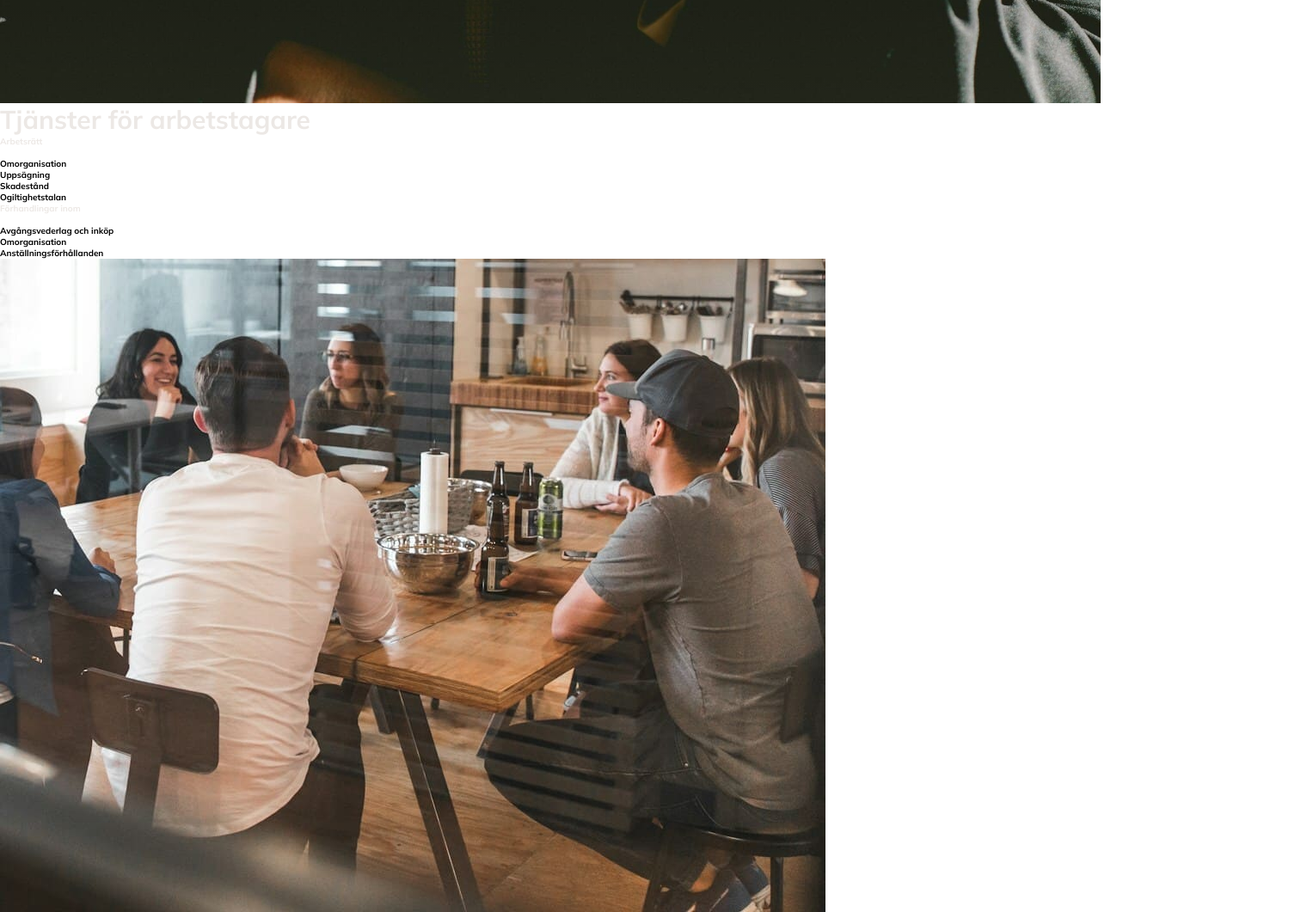
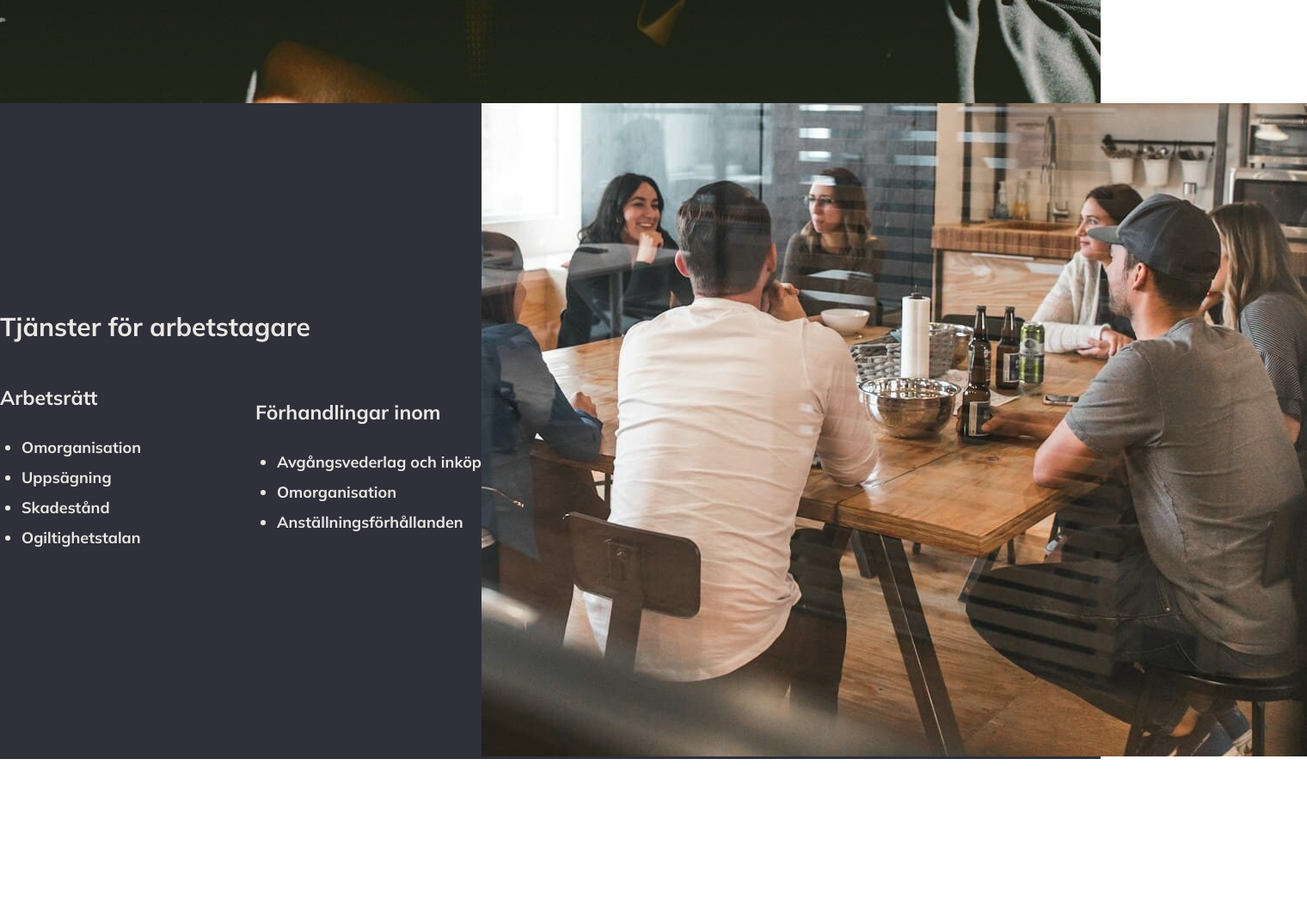
Before and after one commit to RobinHawiz/Arbetsjuristen, a plain HTML site: page index.html in a window 1280 px wide. Shown: the part 680-1741 px from the top of the page at 86% size, 1520 px wide, since content can reach past the window. After the commit the page ends 1563 px from the top, so only its background shows below. Drawn offline with nearby package versions, Linux system fonts and the light colour scheme; files that its build step writes are made by us from their sources.

Commit message:
style: Initial styles for the new page services-for-workers has been made

```diff
--- a/styles/_homepage.scss
+++ b/styles/_homepage.scss
@@ -95,3 +95,35 @@ button {
     }
   }
 }
+
+/* ---------------------------services-for-workers--------------------------- */
+
+.services-for-workers {
+  background-color: $secondary;
+  min-height: 70vh;
+  @include flex(center, space-between, row);
+  .info-container-services {
+    width: 100%;
+    @include flex(center, center, column);
+    .info-content-container-services {
+      width: 56rem;
+      h2 {
+        margin-bottom: 5rem;
+      }
+      .labour-and-negotiations-container {
+        @include flex(center, space-between, row);
+        line-height: 2.7rem;
+        li {
+          margin-left: 2.5rem;
+          list-style-type: disc;
+          color: $primary;
+          line-height: 3.5rem;
+          font-size: $tertiary-font;
+        }
+        p {
+          font-size: $primary-font;
+        }
+      }
+    }
+  }
+}
```
